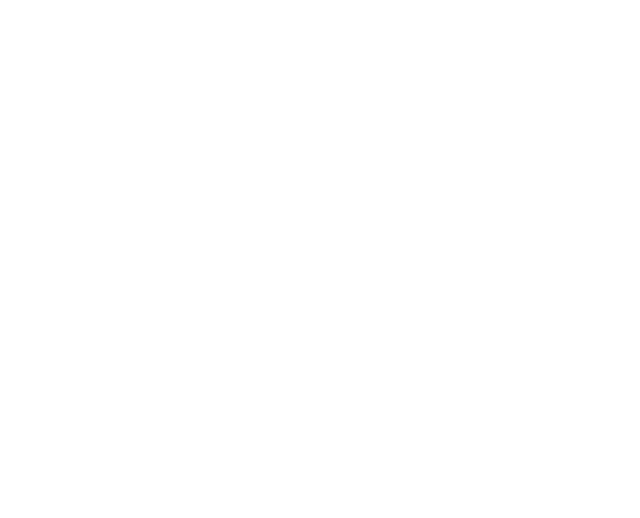
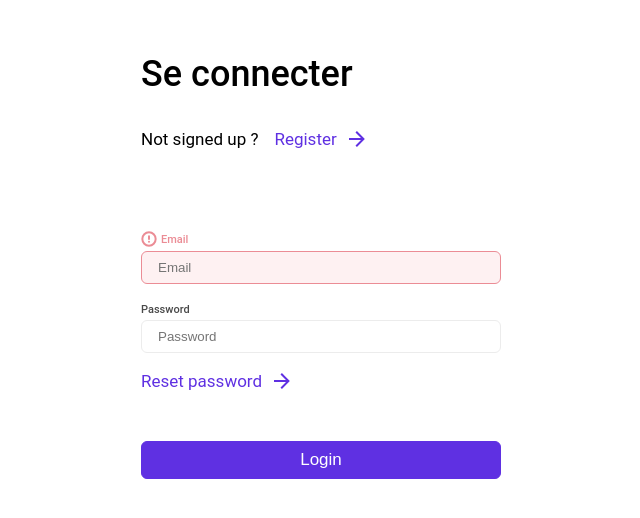
Before and after one commit to Thomasevano/design-system-hetic, a Vue app: page /login in a window 1280 px wide. Before the commit this address had no page. Shown: the part 134-652 px from the top of the page, without its empty margins (319-959 px from the left). Built offline with nearby package versions, Linux system fonts and the light colour scheme.

Commit message:
feat(Login): Add Login page

```diff
--- /dev/null
+++ b/src/pages/Login.vue
@@ -0,0 +1,33 @@
+<template>
+  <div class="form-page">
+    <h1 class="title">Se connecter</h1>
+    <Form class="login-form">
+      <FormCTA message="Not signed up ?" linkText="Register" linkUrl="/register" />
+      <TextField label="Email" placeholder="Email" inputState="error" />
+      <TextField label="Password" placeholder="Password" />
+      <LinkButton text="Reset password" linkUrl="/reset"/>
+      <my-button text="Login" typeButton="primary" />
+    </Form>
+  </div>
+</template>
+
+<script>
+import '../styles/main.scss';
+import MyButton from "../components/Button/Button.vue";
+import TextField from "../components/TextField/TextField.vue";
+import FormCTA from "../components/FormCTA/FormCTA.vue";
+import LinkButton from "../components/LinkButton/LinkButton.vue"
+import { Form } from 'vee-validate';
+
+export default {
+  name: "Login",
+
+  components: {
+    MyButton,
+    TextField,
+    FormCTA,
+    Form,
+    LinkButton,
+  },
+};
+</script>
--- a/src/router/index.js
+++ b/src/router/index.js
@@ -1,6 +1,7 @@
 import { createRouter, createWebHistory } from 'vue-router';
 import Home from '../pages/Home.vue';
 import Register from '../pages/Register.vue';
+import Login from '../pages/Login.vue';
 
 const routes = [
   {
@@ -13,6 +14,11 @@
     name: 'Register',
     component: Register,
   },
+  {
+    path: '/login',
+    name: 'Login',
+    component: Login,
+  },
 ]
 const router = createRouter({
   history: createWebHistory(),
--- a/src/styles/main.scss
+++ b/src/styles/main.scss
@@ -18,6 +18,12 @@
   .input-group {
     margin-bottom: $tiny-space;
   }
+
+  .login-form {
+    .link-button {
+      margin-bottom: $large-space;
+    }
+  }
 }
 
 @media (min-width: 767px) {
```
